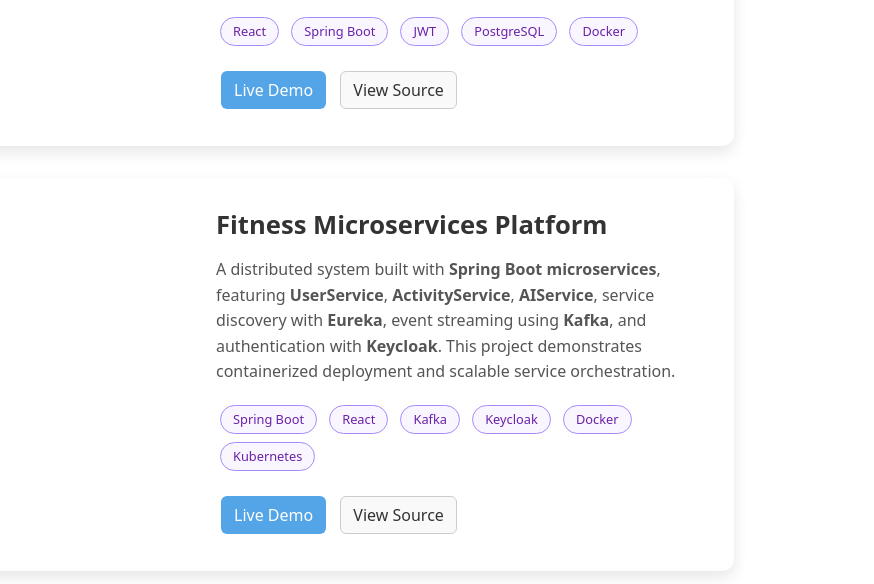
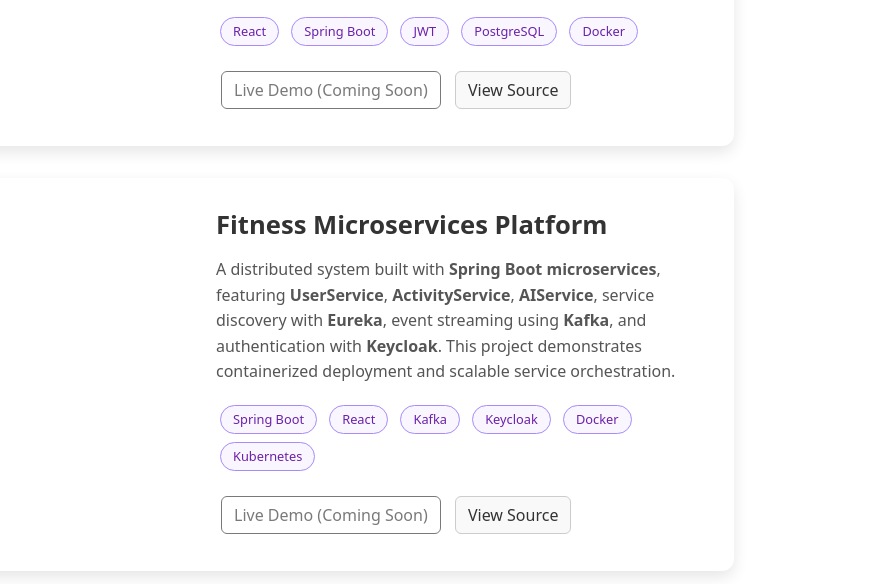
Before and after one commit to saumyaa03/my_portfolio, a plain HTML site: page index.html in a window 1280 px wide. Shown: the part 3432-4016 px from the top of the page, 406-1280 px from the left. Drawn offline with nearby package versions, Linux system fonts and the light colour scheme.

Commit message:
Added 'Available Soon' placeholder for Live Demo button

```diff
--- a/index.html
+++ b/index.html
@@ -272,7 +272,9 @@
 
             <!-- Buttons -->
             <div class="buttons">
-              <a href="#" class="btn live">Live Demo</a>
+              <!-- <a href="#" class="btn live">Live Demo</a> -->
+              <a href="#" class="btn live disabled" onclick="return false;">Live Demo (Coming Soon)</a>
+
               <a href="#" class="btn source">View Source</a>
             </div>
           </div>
@@ -311,8 +313,10 @@
 
             <!-- buttons -->
             <div class="buttons">
-              <a href="#" class="btn live">Live Demo</a>
-              <a href="#" class="btn source">View Source</a>
+              <!-- <a href="#" class="btn live">Live Demo</a> -->
+              <a href="#" class="btn live disabled" onclick="return false;">Live Demo (Coming Soon)</a>
+
+              <a href="https://github.com/saumyaa03/fitness-microservice-app" class="btn source">View Source</a>
             </div>
           </div>
         </div>
--- a/styles/styles.css
+++ b/styles/styles.css
@@ -339,6 +339,12 @@ main hr {
   }
   .btn.source:hover {
     background: #eee;
+  }
+
+  .btn.disabled {
+    pointer-events: none;   /* prevents clicking */
+    opacity: 0.6;           /* faded look */
+    cursor: not-allowed;
   }
 
 /* Responsive */
```
